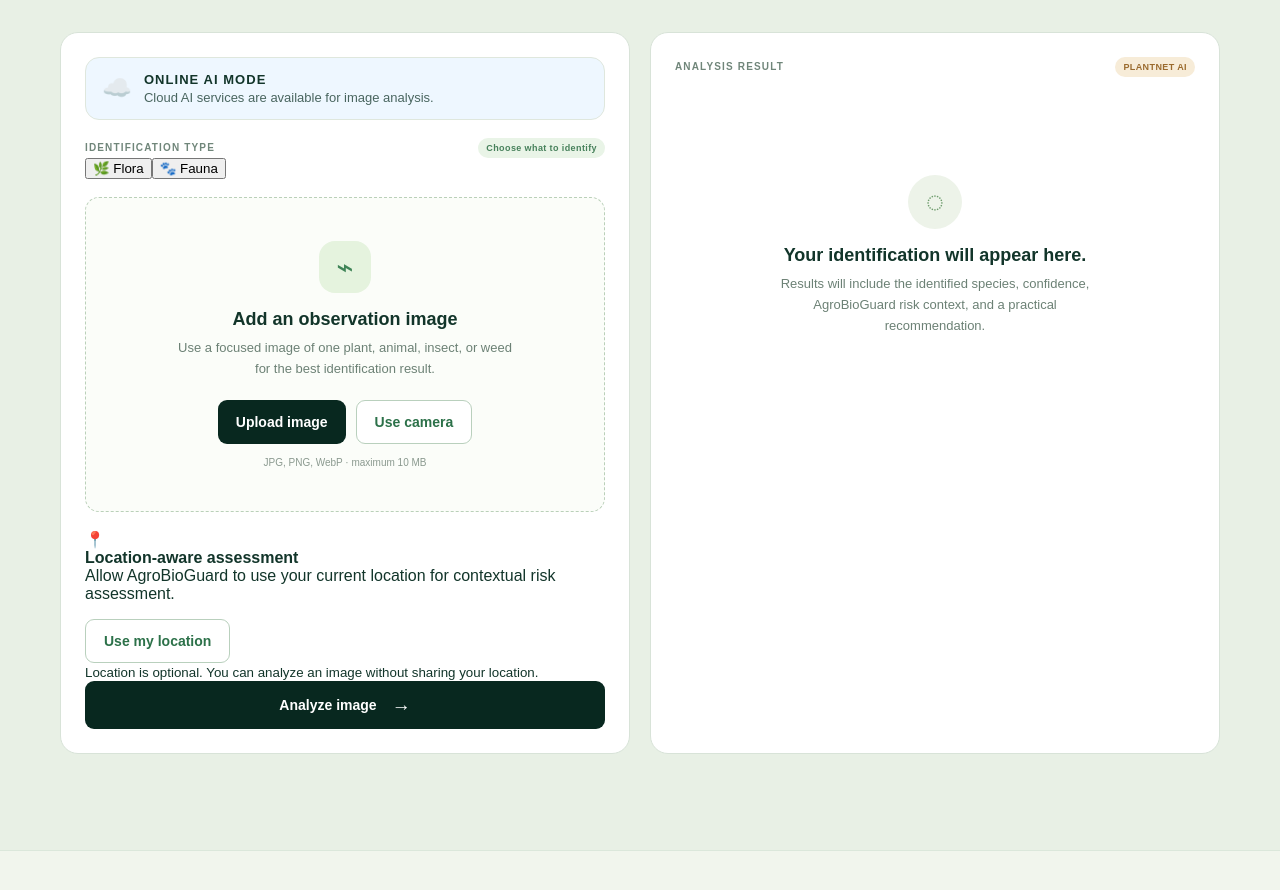
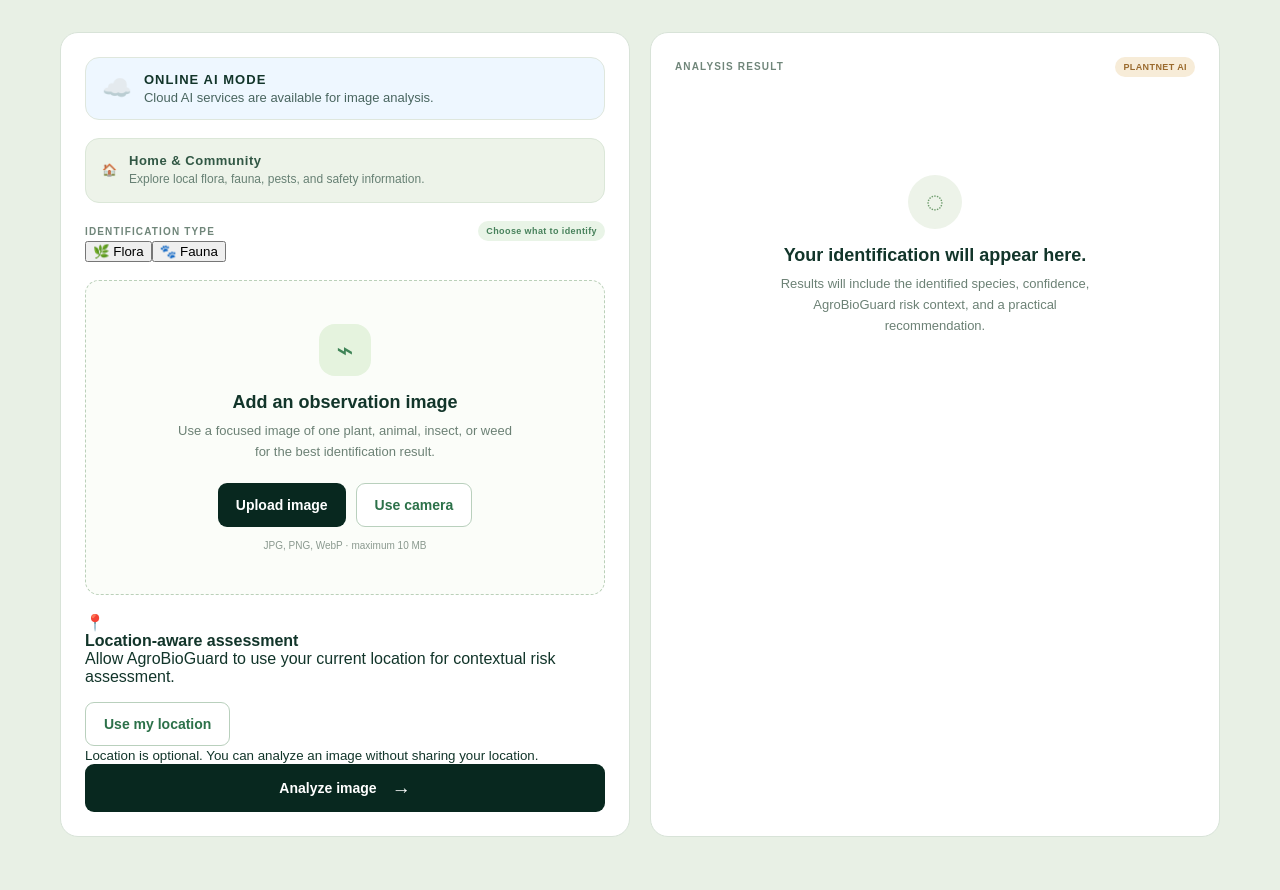
Before and after one commit to jobi41215-stack/agrobioguard, a Next.js app: page / in a window 1280 px wide. Shown: the part 1380-2270 px from the top of the page. Built offline with nearby package versions, Linux system fonts and the light colour scheme.

Commit message:
Add view mode context and offline UI

```diff
--- a/components/identification-workspace.tsx
+++ b/components/identification-workspace.tsx
@@ -9,6 +9,10 @@ import {
   getIdentificationTranslations,
   type IdentificationLanguage,
 } from "@/lib/identification-translations";
+import {
+  getTranslations,
+  type SupportedLanguage,
+} from "@/lib/translations";
 import { getSafeAnalysisErrorMessage } from "@/lib/analysis/analysis-provider-error";
 import { assessRisk } from "@/lib/analysis/risk-assessment-service";
 import { generateWarning } from "@/lib/analysis/warning-service";
@@ -28,19 +32,22 @@ import type {
 
 type AnalysisState = "empty" | "ready" | "loading" | "success" | "error";
 type LocationState = "unavailable" | "loading" | "success" | "error";
-
 type IdentificationWorkspaceProps = {
   language: string;
   connectivity: "online" | "offline";
+  viewMode: "Home & Community" | "Smart Agriculture";
 };
 export function IdentificationWorkspace({
   language,
   connectivity,
+  viewMode,
 }: IdentificationWorkspaceProps) {
-
   const t = getIdentificationTranslations(
     language as IdentificationLanguage,
   );
+const appT = getTranslations(
+  language as SupportedLanguage,
+);
   const [identificationMode, setIdentificationMode] =
     useState<IdentificationMode>("flora");
   const [preview, setPreview] = useState<string>();
@@ -321,6 +328,25 @@ setState("success");
       {connectivity === "online"
         ? "Cloud AI services are available for image analysis."
         : "Local analysis is active. No cloud AI API is used."}
+    </span>
+  </div>
+</div>
+<div className="view-context-banner">
+  <span className="view-context-icon">
+    {viewMode === "Home & Community" ? "🏠" : "🌾"}
+  </span>
+
+  <div>
+    <strong>
+      {viewMode === "Home & Community"
+        ? appT.homeCommunity
+        : appT.smartAgriculture}
+    </strong>
+
+    <span>
+      {viewMode === "Home & Community"
+        ? appT.homeCommunityText
+        : appT.smartAgricultureText}
     </span>
   </div>
 </div>
--- a/components/product-shell.tsx
+++ b/components/product-shell.tsx
@@ -19,7 +19,9 @@ const languageKeys: SupportedLanguage[] = [
 ];
 
 export function ProductShell() {
-  const [mode, setMode] = useState("Home & Community");
+  const [mode, setMode] = useState<
+  "Home & Community" | "Smart Agriculture"
+>("Home & Community");
   const [status, setStatus] = useState("ONLINE AI");
   const [language, setLanguage] =
   useState<SupportedLanguage>("English");
@@ -135,7 +137,13 @@ const t = getTranslations(language);
       className={
         mode === value ? "mode-card selected" : "mode-card"
       }
-      onClick={() => setMode(value)}
+      onClick={() =>
+  setMode(
+    value as
+      | "Home & Community"
+      | "Smart Agriculture",
+  )
+}
       aria-pressed={mode === value}
     >
       <span className="mode-icon">{icon}</span>
@@ -160,8 +168,8 @@ const t = getTranslations(language);
       ? "online"
       : "offline"
   }
+  viewMode={mode}
 />
-
     <section className="section feature-section" id="features">
   <div className="wrap">
     <div className="section-heading centered">
```
Also changed, not shown: app/globals.css.
